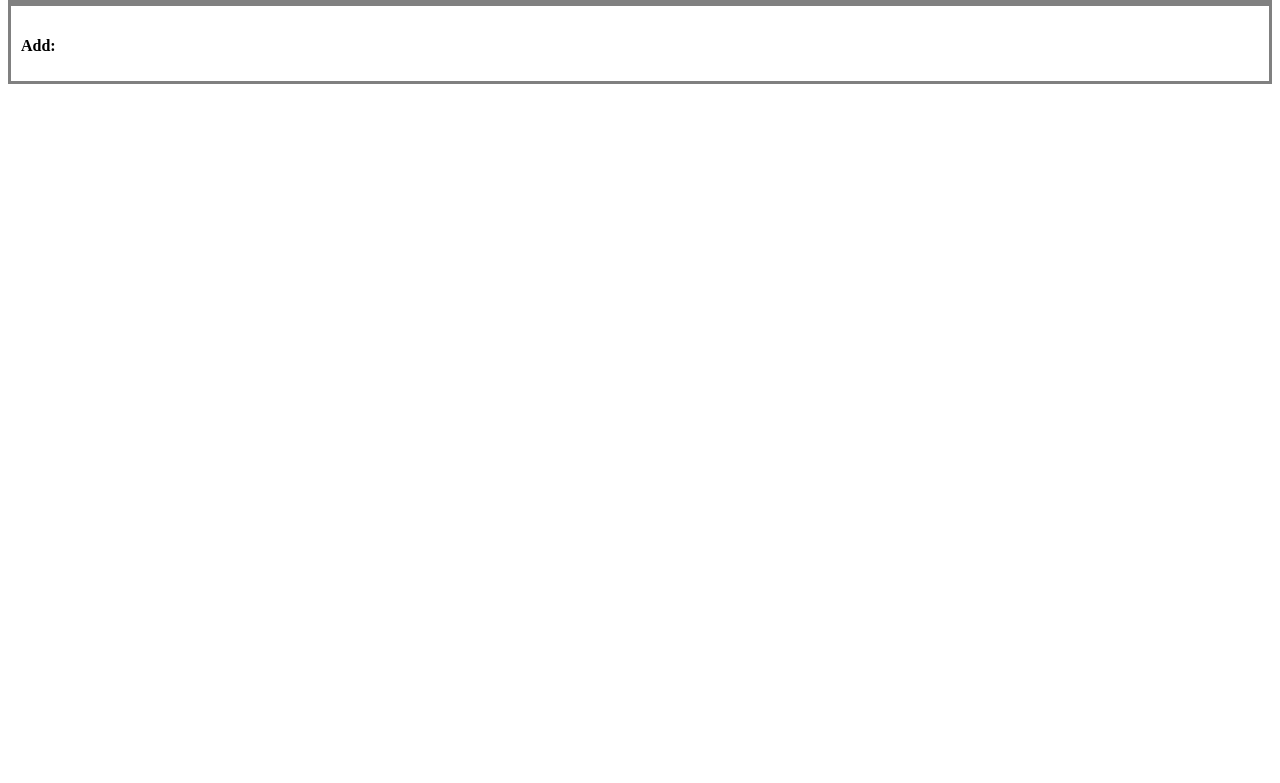
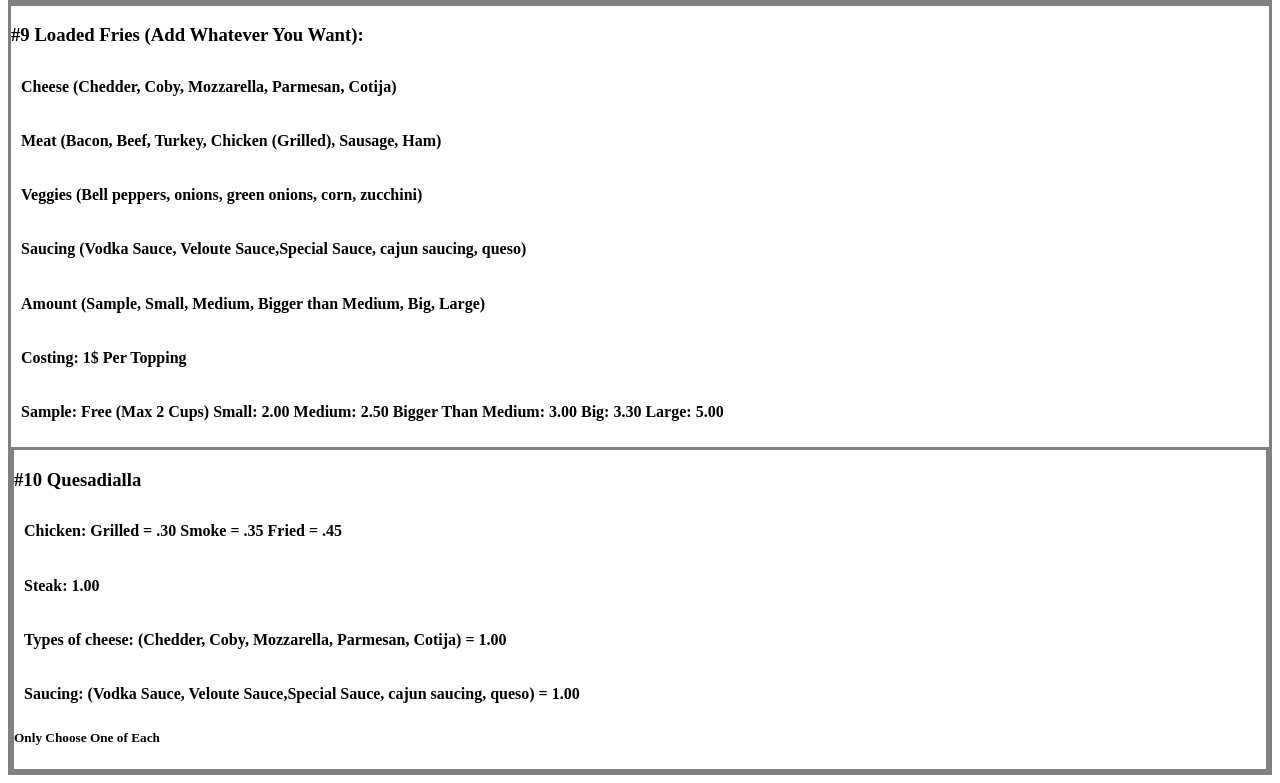
Before and after one commit to GDavis28/GDavis28.github.io, a plain HTML site: page fsd-projects/taco-shop/index.html in a window 1280 px wide. Shown: the part 973-1756 px from the top of the page. Before the commit the page ends 1065 px from the top, so only its background shows below. Drawn offline with nearby package versions, Linux system fonts and the light colour scheme.

Commit message:
Quesadialla

```diff
--- a/fsd-projects/taco-shop/index.html
+++ b/fsd-projects/taco-shop/index.html
@@ -68,7 +68,28 @@
                         </h4>
                     </div>
                     <div id="loaded-fries" class="menu-item">
-                        <h4>Add:</h4>
+                        <h3> #9 Loaded Fries (Add Whatever You Want):</h3>
+                        <h4>Cheese (Chedder, Coby, Mozzarella, Parmesan, Cotija)</h4>
+                            <h4>Meat (Bacon, Beef, Turkey, Chicken (Grilled), Sausage, Ham)</h4>
+                            <h4>Veggies (Bell peppers, onions, green onions, corn, zucchini)</h4>
+                            <h4>Saucing (Vodka Sauce, Veloute Sauce,Special Sauce, cajun saucing, queso)</h4>
+                            <h4>Amount (Sample, Small, Medium, Bigger than Medium, Big, Large)</h4>
+                            <h4>Costing: 1$ Per Topping</h4>
+                            <h4>Sample: Free (Max 2 Cups) Small: 2.00 Medium: 2.50 Bigger Than Medium: 3.00 Big: 3.30 Large: 5.00
+                            </h4>
+                            <div id="quesadialla" class="menu-item">
+                                <h3> #10 Quesadialla</h3>
+                                <h4>Chicken: Grilled = .30 Smoke = .35 Fried = .45</h4>
+                                <h4>Steak: 1.00</h4>
+                                <h4>Types of cheese: (Chedder, Coby, Mozzarella, Parmesan, Cotija) = 1.00</h4>
+                                <h4>Saucing: (Vodka Sauce, Veloute Sauce,Special Sauce, cajun saucing, queso) = 1.00</h4>
+                                <h5>Only Choose One of Each</h5>
+                            </div>
+
+                            </div>
+
+
+
 
                     </div>
 
```
Also changed, not shown: portfolio.html (+3 -0 lines).
